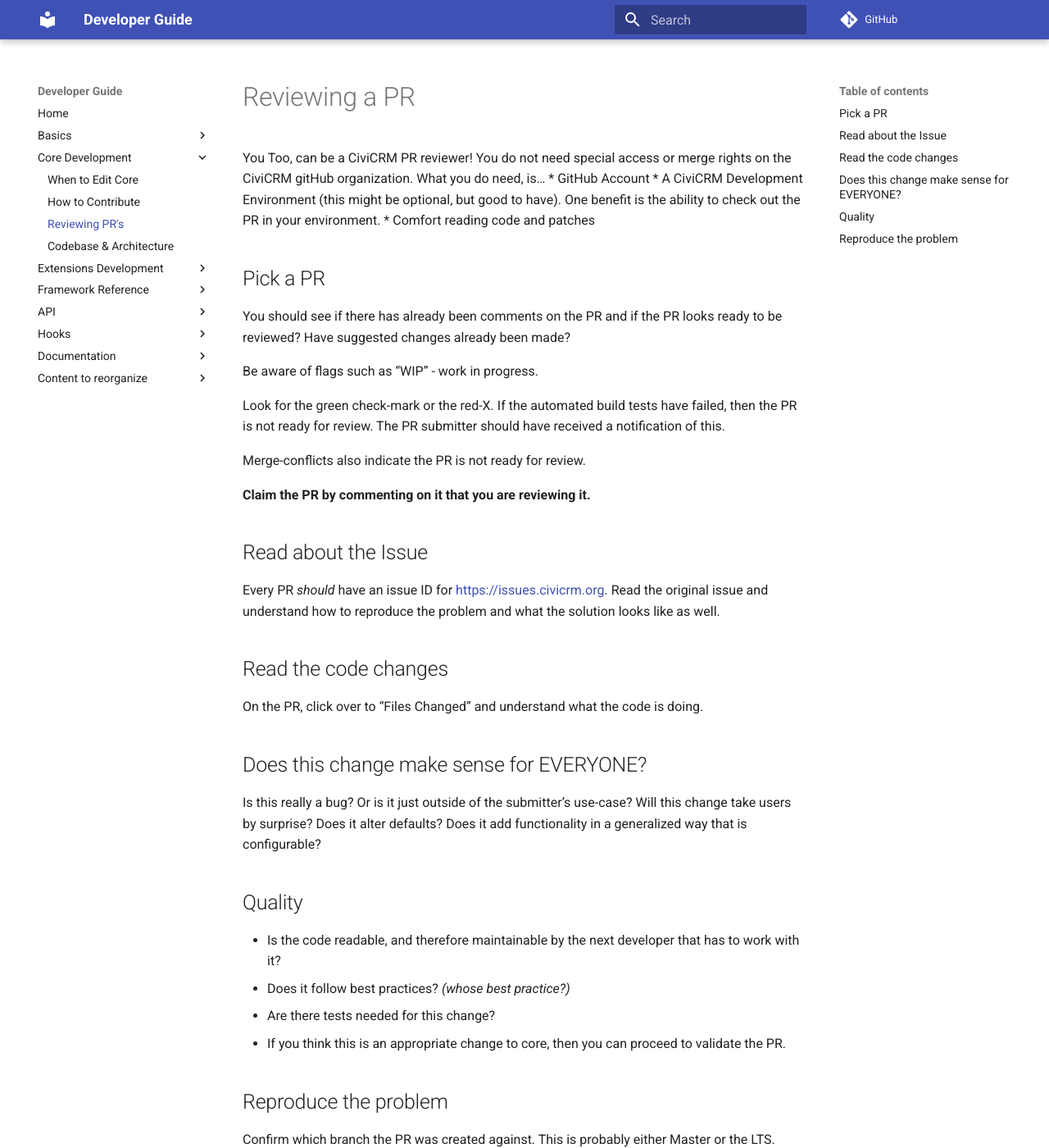
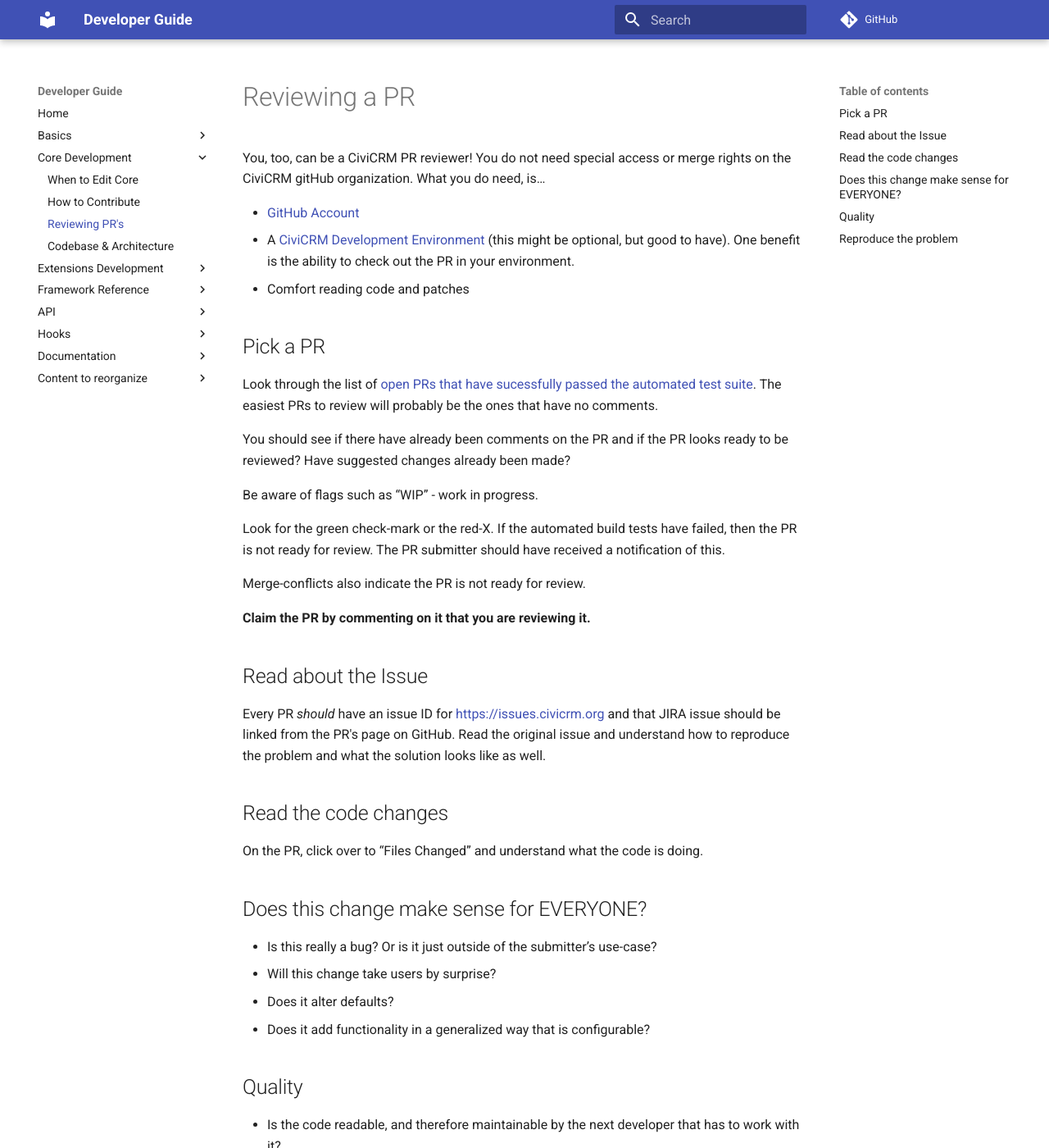
Before and after one commit to civicrm/civicrm-dev-docs, an MkDocs documentation site: the page built from docs/core/pr-review.md, in a window 1280 px wide and 1400 px high. Shown: the whole window at 82% size. Built offline with MkDocs 1.6.1 and Material for MkDocs 9.7.7, drawn with Linux system fonts in a browser that asks for light colours; comment, search, counter and statistics services are not loaded; old or Windows-style settings are respelled for this version of MkDocs; some of the changed text lies outside the part shown.

Commit message:
Update pr-review.md
Add links to other documentation, clean up grammar and formatting, clarify a couple points

```diff
--- a/docs/core/pr-review.md
+++ b/docs/core/pr-review.md
@@ -1,14 +1,18 @@
 # Reviewing a PR
 
-You Too, can be a CiviCRM PR reviewer!
+You, too, can be a CiviCRM PR reviewer!
 You do not need special access or merge rights on the CiviCRM gitHub organization.
 What you do need, is…
-* GitHub Account
-* A CiviCRM Development Environment (this might be optional, but good to have). One benefit is the ability to check out the PR in your environment.
+
+* [GitHub Account](https://github.com)
+* A [CiviCRM Development Environment](https://github.com/civicrm/civicrm-buildkit/blob/master/doc/civibuild.md) (this might be optional, but good to have). One benefit is the ability to check out the PR in your environment.
 * Comfort reading code and patches
 
 ## Pick a PR
-You should see if there has already been comments on the PR and if the PR looks ready to be reviewed? Have suggested changes already been made?
+
+Look through the list of [open PRs that have sucessfully passed the automated test suite](https://github.com/civicrm/civicrm-core/pulls?utf8=✓&q=is%3Aopen%20is%3Apr%20status%3Asuccess). The easiest PRs to review will probably be the ones that have no comments.
+
+You should see if there have already been comments on the PR and if the PR looks ready to be reviewed? Have suggested changes already been made?
 
 Be aware of flags such as “WIP” - work in progress.
 
@@ -19,22 +23,26 @@
 **Claim the PR by commenting on it that you are reviewing it.**
 
 ## Read about the Issue
-Every PR *should* have an issue ID for [https://issues.civicrm.org](https://issues.civicrm.org).
+Every PR *should* have an issue ID for [https://issues.civicrm.org](https://issues.civicrm.org) and that JIRA issue should be linked from the PR's page on GitHub.
 Read the original issue and understand how to reproduce the problem and what the solution looks like as well.
 
 ## Read the code changes
 On the PR, click over to “Files Changed” and understand what the code is doing.
 
 ## Does this change make sense for EVERYONE?
-Is this really a bug? Or is it just outside of the submitter’s use-case?
-Will this change take users by surprise? Does it alter defaults? Does it add functionality in a generalized way that is configurable?
+
+* Is this really a bug? Or is it just outside of the submitter’s use-case?
+* Will this change take users by surprise?
+* Does it alter defaults?
+* Does it add functionality in a generalized way that is configurable?
 
 
 ## Quality
 * Is the code readable, and therefore maintainable by the next developer that has to work with it?
-* Does it follow best practices? *(whose best practice?)*
-* Are there tests needed for this change?
-* If you think this is an appropriate change to core, then you can proceed to validate the PR.
+* Does it follow best practices? *(whose best practice?)* (Note: basic code format standards are checked in the automated testing process.)
+* Are there tests needed for this change? *(how should I know?)*
+
+If you think this is an appropriate change to core, then you can proceed to validate the PR.
 
 
 ## Reproduce the problem
```
